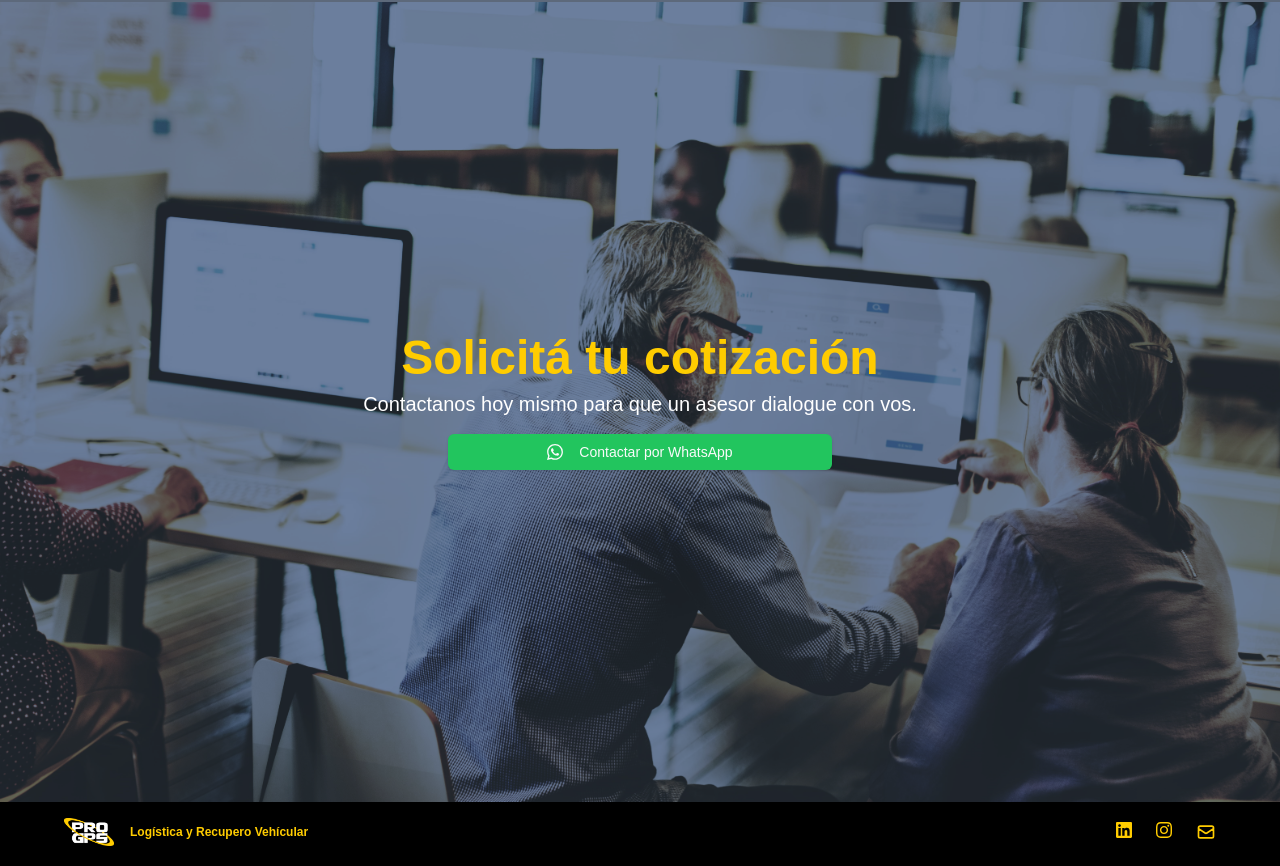
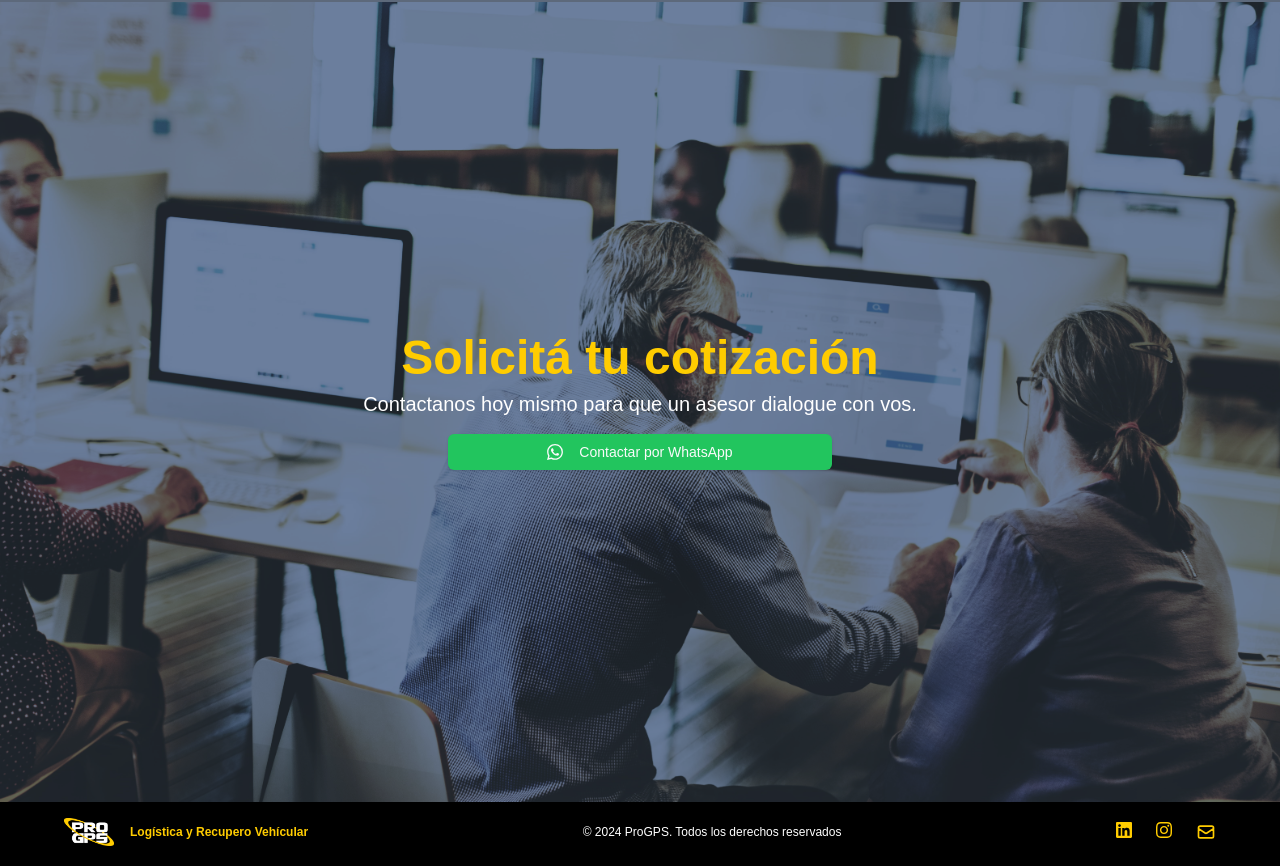
Before and after one commit to Ariel-1979/pro-gps, a Next.js app: page / in a window 1280 px wide. Shown: the part 1598-2464 px from the top of the page. Built offline with nearby package versions, Linux system fonts and the light colour scheme; grey boxes are pictures that could not be loaded.

Commit message:
Footer Refactor

```diff
--- a/components/footer/Footer.tsx
+++ b/components/footer/Footer.tsx
@@ -10,8 +10,8 @@ export default function Footer() {
       <div className="mx-auto flex flex-col gap-4 py-4 px-4 md:px-16 h-16">
         <div className="flex flex-col gap-4 sm:flex-row items-center justify-between">
           <Logo />
-          <p className="text-xs ">
-            © {new Date().getFullYear()} ProGPS. Todos los derechos
+          <p className="text-xs text-white">
+            © {new Date().getFullYear()} ProGPS. Todos los derechos reservados
           </p>
           <nav className="flex gap-4 sm:gap-6">
             <Link
```
